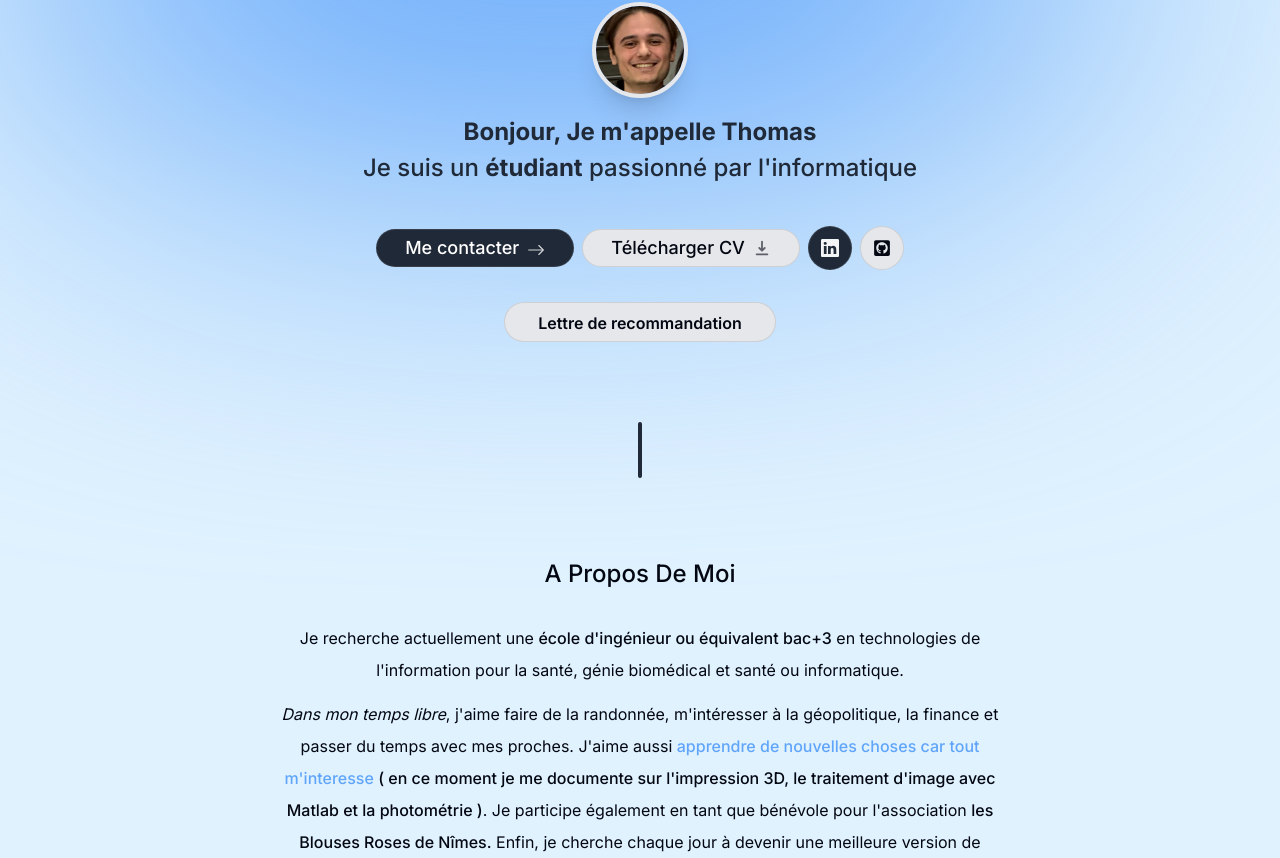
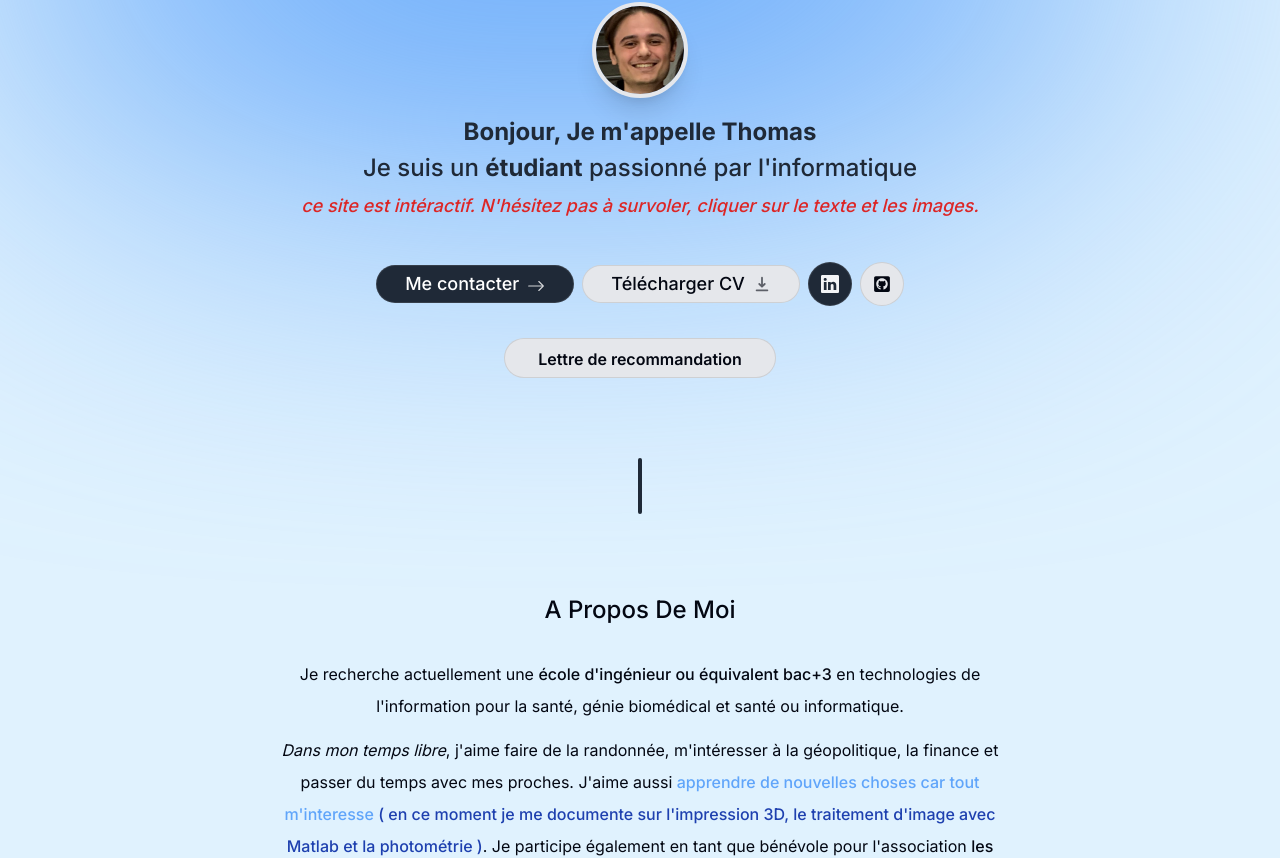
Before and after one commit to zalixzy/portfolio, a Next.js app: page / in a window 1280 px wide. Shown: the part 142-1000 px from the top of the page. Built offline with nearby package versions, Linux system fonts and the light colour scheme; no server answers.

Commit message:
ajout matlab et warning

```diff
--- a/components/about.tsx
+++ b/components/about.tsx
@@ -1,26 +1,45 @@
 "use client";
-import React from 'react'
+import React, { useState } from 'react'
 import { motion } from 'framer-motion'
 import SectionHeading from './section-heading';
 
-export default function About() {
+
+const About: React.FC = () => {
+  const [showImage, setShowImage] = useState(false);
+
+  const handleMouseOver = () => {
+    setShowImage(true);
+  };
+
+  const handleMouseOut = () => {
+    setShowImage(false);
+  };
+
+
   return (
     <motion.section className="mb-28 max-w-[45rem] text-center leading-8 sm:mb-40 scroll-mt-28"
       initial={{ opacity: 0, y: 100 }}
       animate={{ opacity: 1, y: 0 }}
       transition={{ delay: 0.175 }}
-        id ="A propos">
-
+      id="A propos"
+    >
       <SectionHeading>A propos de moi</SectionHeading>
 
       <p className="mb-3 opacity-100 ">
         Je recherche actuellement une{" "}
         <span className="font-medium">école d'ingénieur ou équivalent bac+3</span> en technologies de l'information pour la santé, génie biomédical et santé ou informatique.
       </p>
-        <p className="mb-3">
+      {showImage && (
+          <div className="absolute right-[0%] top-[15%]">
+            <img src="riz.png" alt="riz" className="w-[25rem] h-[20rem]" />
+          </div>
+        )}
+      <p className="mb-3 relative">
         <span className="italic">Dans mon temps libre</span>, j'aime faire de la randonnée,
         m'intéresser à la géopolitique, la finance et passer du temps avec mes proches. J'aime aussi{" "}
-            <a href="https://www.youtube.com/watch?v=FxfTaQOJHsA" target="_blank" className="font-medium text-blue-400 hover:text-gray-800">apprendre de nouvelles choses car tout m'interesse</a><span className="font-medium"> ( en ce moment je me documente sur l'impression 3D, le traitement d'image avec Matlab et la photométrie )</span>. Je participe également en tant que bénévole pour l'association{" "}
+        <a href="https://www.youtube.com/watch?v=FxfTaQOJHsA" target="_blank" className="font-medium  text-blue-400 hover:text-gray-800">apprendre de nouvelles choses car tout m'interesse</a>
+        <a href="./riz.png" target="_blank" className="font-medium text-blue-800 hover:text-gray-800 " onMouseOver={handleMouseOver} onMouseOut={handleMouseOut}> ( en ce moment je me documente sur l'impression 3D, le traitement d'image avec Matlab et la photométrie )</a>.
+        Je participe également en tant que bénévole pour l'association{" "}
         <span className="font-medium">les Blouses Roses de Nîmes.</span> Enfin, je cherche chaque jour à devenir une meilleure
         version de moi-même et donner du sourire autour de moi.
       </p>
@@ -28,6 +47,10 @@ export default function About() {
         Je compte tout mettre en œuvre pour à terme devenir <span className="font-medium">Chef de projet
           , Ingénieur Biomédical ou Ingénieur en imagerie médicale</span>.
       </p>
+
+
     </motion.section>
-  )
-}
+  );
+};
+
+export default About;
--- a/components/intro.tsx
+++ b/components/intro.tsx
@@ -57,7 +57,9 @@ import { FaGithubSquare } from 'react-icons/fa';
               {/* {t('student')} */}
             </span>{" "}
             passionné par l'informatique
+            <br />
             {/* {t('passionate about computer science')} */}
+            <span className="italic text-lg text-red-600">ce site est intéractif. N'hésitez pas à survoler, cliquer sur le texte et les images.</span>
           </motion.h1>
           <motion.div className="
           flex flex-col sm:flex-row items-center justify-center
--- a/lib/data.ts
+++ b/lib/data.ts
@@ -116,6 +116,7 @@ export const skillsData = [
   "PHP",
   "Symfony",
   "C#",
+  "Mathlab",
   "Prisma",
   "EntityFramework",
   "Postman",
```
Also changed, not shown: public/riz.png (added), 1 other file (tests, documents, lock files or other folders). Lines whose indentation alone changed are shown as unchanged.
